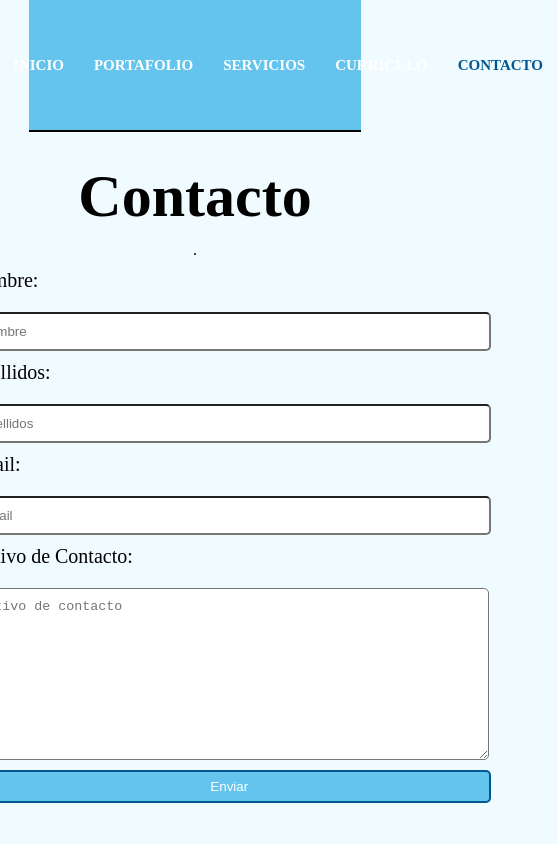
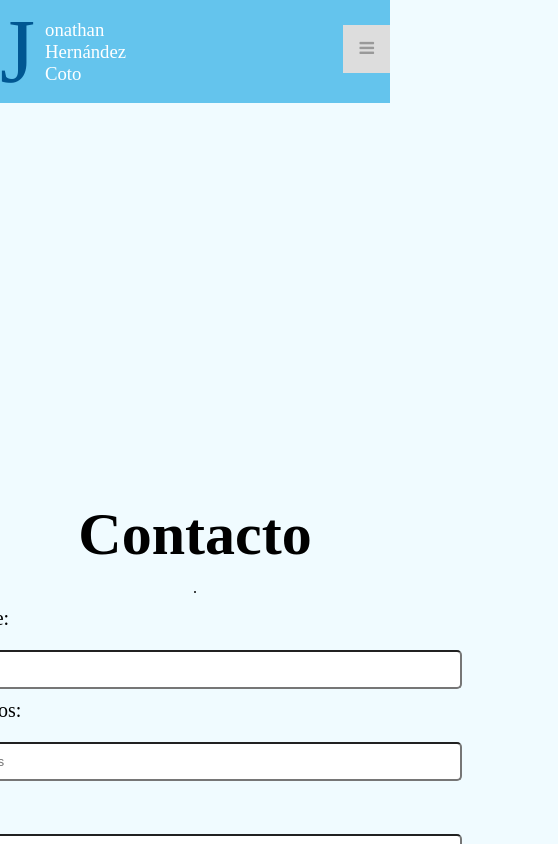
Before and after one commit to jahcoto/portfolio, a React (Vite) app: page /contacto in a window 390 px wide. Shown: the top 844 px of the page, 558 px wide, since content can reach past the window. Built offline with nearby package versions, Linux system fonts and the light colour scheme.

Commit message:
Update the responsive for 480px

```diff
--- a/index.html
+++ b/index.html
@@ -6,6 +6,10 @@
     <link
       rel="stylesheet"
       href="https://unpkg.com/boxicons@2.1.4/css/boxicons.min.css"
+    />
+    <link
+      rel="stylesheet"
+      href="https://cdnjs.cloudflare.com/ajax/libs/font-awesome/4.7.0/css/font-awesome.min.css"
     />
 
     <meta name="viewport" content="width=device-width, initial-scale=1.0" />
--- a/src/components/Servicios.jsx
+++ b/src/components/Servicios.jsx
@@ -16,7 +16,7 @@ const Servicios = () => {
             tanto del lado del servidor como en la interfaz gráfica. Entre las
             tecnologías mas usadas estan:
             <ul>
-              <li>Servidor (BackEnd)</li>
+              <li className="sub-section">Servidor (BackEnd)</li>
               <div className="items">
                 <div className="item">
                   <p>NodeJS</p>
@@ -32,7 +32,7 @@ const Servicios = () => {
                 </div>
               </div>
 
-              <li>Diseño de la interfaz gráfica</li>
+              <li className="sub-section">Diseño de la interfaz gráfica</li>
               <div className="items">
                 <div className="item">
                   <p>React JS</p>
@@ -64,13 +64,12 @@ const Servicios = () => {
                 </div>
               </div>
 
-              <li>Motores de BD</li>
+              <li className="sub-section">Base de Datos</li>
               <div className="items">
                 <div className="item">
                   <p>MongoDB</p>
                   <i className="bx bxl-mongodb"></i>
                 </div>
-                <p>MySQL, SQL Lite, SQL Server</p>
               </div>
             </ul>
           </p>
--- a/src/components/layout/HeaderNav.jsx
+++ b/src/components/layout/HeaderNav.jsx
@@ -1,16 +1,31 @@
+import { useState } from 'react';
 import { NavLink, useLocation } from 'react-router-dom';
+
+import '../../styles/header.css';
 const HeaderNav = () => {
   const location = useLocation();
   const urlActual = location.pathname;
 
+  const [activeMenu, setActiveMenu] = useState(true);
+
+  const handleClick = () => {
+    if (activeMenu === false) {
+      setActiveMenu(true);
+    } else {
+      setActiveMenu(false);
+    }
+    console.log(activeMenu);
+  };
+
   return (
     <header className="header">
+      <div className="topnav">
         <div className="logo">
           <span>J</span>
           <h3>onathan Hernández Coto</h3>
         </div>
 
-      <nav>
+        <div className={activeMenu === true ? 'myLinks' : null}>
           <ul>
             <li>
               <NavLink
@@ -53,7 +68,11 @@ const HeaderNav = () => {
               </NavLink>
             </li>
           </ul>
-      </nav>
+        </div>
+        <a href="#" className="icon" onClick={handleClick}>
+          <i className="fa fa-bars"></i>
+        </a>
+      </div>
     </header>
   );
 };
--- a/src/index.css
+++ b/src/index.css
@@ -29,72 +29,8 @@ body {
 }
 
 .layout {
-  width: 85%;
+  width: 100%;
   margin: 0 auto;
-}
-
-.header {
-  height: 130px;
-  display: flex;
-  justify-content: center;
-  align-items: center;
-  border-bottom: 2px solid #000;
-  margin-bottom: 30px;
-  background-color: #64c4ed;
-}
-
-.header .logo {
-  flex-grow: 1;
-  display: flex;
-}
-
-.header .logo span {
-  display: block;
-  font-size: 90px;
-  font-weight: 500;
-  color: #005792;
-  margin-top: 0;
-}
-
-.header .logo h3 {
-  display: block;
-  flex-basis: 40px;
-  font-weight: lighter;
-  margin-left: 10px;
-  color: #fff;
-}
-
-.header nav {
-  flex-grow: 1;
-}
-
-.header nav ul {
-  height: 130px;
-  display: flex;
-  justify-content: flex-end;
-  align-items: center;
-  list-style: none;
-}
-
-.header li {
-  text-transform: uppercase;
-  font-weight: bold;
-  font-size: 15px;
-  margin: 0 15px 0 15px;
-}
-
-.header li a {
-  color: #fff;
-  text-decoration: none;
-  transition: all 0.3s;
-}
-
-.header .active {
-  color: #005792;
-}
-
-.header a:hover {
-  color: #005792;
 }
 
 .content {
--- /dev/null
+++ b/src/styles/header.css
@@ -0,0 +1,147 @@
+@media screen and (min-width: 480px) {
+  .header {
+    width: 100%;
+    height: 130px;
+    display: flex;
+    justify-content: center;
+    align-items: center;
+    border-bottom: 2px solid #000;
+    margin-bottom: 30px;
+    background-color: #64c4ed;
+  }
+
+  .logo {
+    flex-grow: 1;
+    display: flex;
+  }
+
+  .logo span {
+    display: block;
+    font-size: 90px;
+    font-weight: 500;
+    color: #005792;
+    margin-top: 0;
+  }
+
+  .logo h3 {
+    display: block;
+    flex-basis: 40px;
+    font-weight: lighter;
+    margin-left: 10px;
+    color: #fff;
+  }
+
+  nav {
+    flex-grow: 1;
+  }
+
+  nav ul {
+    height: 130px;
+    display: flex;
+    justify-content: flex-end;
+    align-items: center;
+    list-style: none;
+  }
+
+  li {
+    text-transform: uppercase;
+    font-weight: bold;
+    font-size: 15px;
+    margin: 0 15px 0 15px;
+  }
+
+  li a {
+    color: #fff;
+    text-decoration: none;
+    transition: all 0.3s;
+  }
+
+  .active {
+    color: #005792;
+  }
+
+  a:hover {
+    color: #005792;
+  }
+
+  .icon {
+    display: none;
+  }
+}
+
+/* For small devices */
+@media screen and (max-width: 480px) {
+  .layout {
+    width: 480px;
+  }
+
+  .header {
+    max-width: 480px;
+    width: 100%;
+    margin: auto;
+    height: 500px;
+    color: white;
+    border-radius: 10px;
+  }
+
+  .logo {
+    flex-grow: 1;
+    display: flex;
+  }
+
+  .logo span {
+    display: block;
+    font-size: 90px;
+    font-weight: 500;
+    color: #005792;
+    margin-top: 0;
+  }
+
+  .logo h3 {
+    display: block;
+    flex-basis: 40px;
+    font-weight: lighter;
+    margin-left: 10px;
+    color: #fff;
+  }
+
+  .topnav {
+    overflow: hidden;
+    background-color: #64c4ed;
+    position: relative;
+  }
+
+  ul {
+    list-style-type: none;
+  }
+
+  .topnav .myLinks {
+    display: none;
+  }
+
+  .topnav a {
+    color: white;
+    padding: 14px 16px;
+    text-decoration: none;
+    font-size: 17px;
+    display: block;
+  }
+
+  .topnav a.icon {
+    background-color: #ddd;
+    display: block;
+    position: absolute;
+    right: 0;
+    top: 25px;
+  }
+
+  .topnav a:hover {
+    background-color: #ddd;
+    color: black;
+  }
+
+  .active {
+    background-color: #005792;
+    color: #fff;
+  }
+}
--- a/src/styles/servicios.css
+++ b/src/styles/servicios.css
@@ -1,11 +1,11 @@
 .services {
   width: 800px;
-  height: 100vh;
+  height: 650px;
   display: flex;
   flex-direction: row;
   justify-content: center;
   align-items: start;
-  gap: 50px;
+  gap: 40px;
 }
 
 .service {
@@ -16,13 +16,18 @@
   text-align: center;
 }
 
-li {
-  text-decoration-style: none;
+.service ul {
+  list-style-type: none;
+}
+
+.sub-section {
+  text-align: center;
 }
 
 .items {
   display: flex;
   flex-direction: row;
+  flex-wrap: wrap;
   justify-content: center;
   align-items: center;
   gap: 5px;
@@ -37,3 +42,42 @@ i {
   font-size: 50px;
   color: #999;
 }
+
+p {
+  text-align: justify;
+}
+
+/* For medium devices */
+@media screen and (max-width: 768px) {
+  .services {
+    display: flex;
+    flex-direction: column;
+    justify-content: center;
+    align-items: center;
+    gap: 40px;
+  }
+  .service {
+    width: 80%;
+    height: 100%;
+  }
+}
+
+/* For small devices */
+@media screen and (max-width: 350px) {
+  .services {
+    display: flex;
+    flex-direction: column;
+    justify-content: center;
+    align-items: center;
+    margin: 80px 0 0 200px;
+  }
+  .service {
+    width: 50%;
+    height: 100%;
+  }
+
+  .heading {
+    font-size: 20px;
+    margin-left: 200px;
+  }
+}
```
Lines whose indentation alone changed are shown as unchanged.
